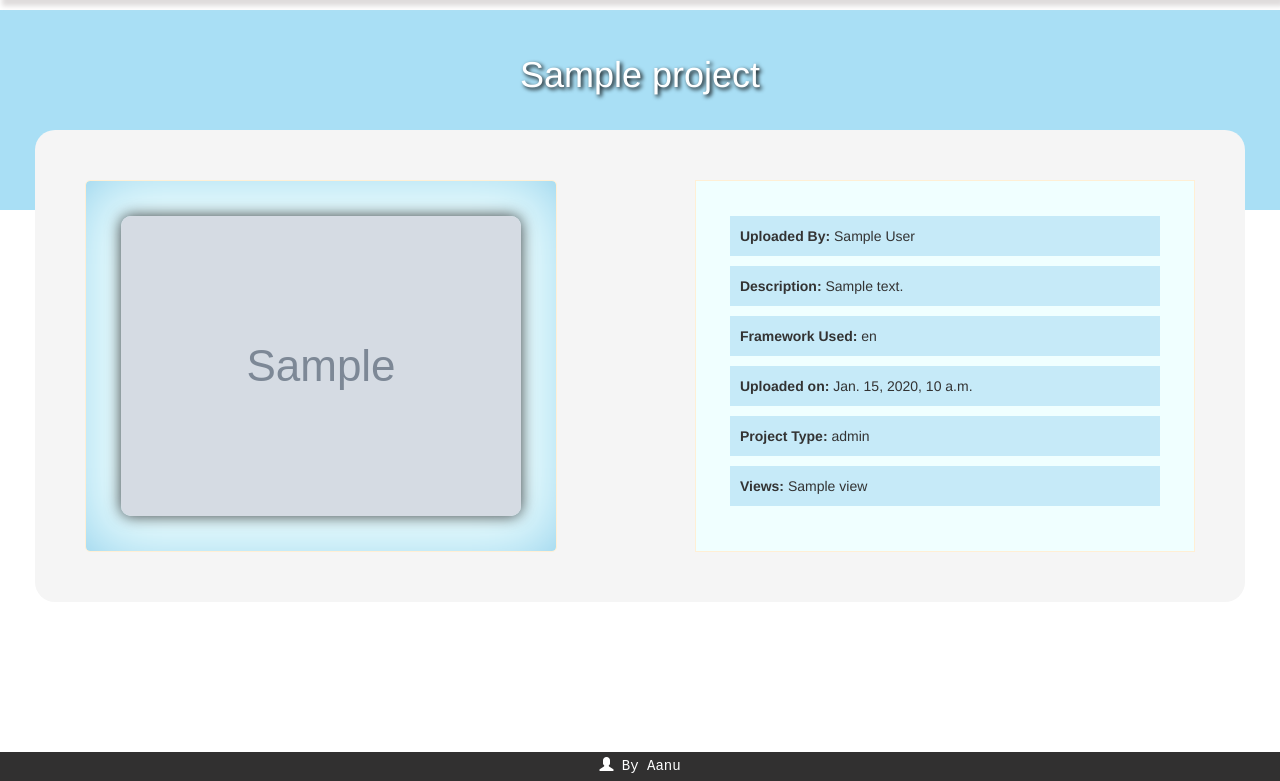
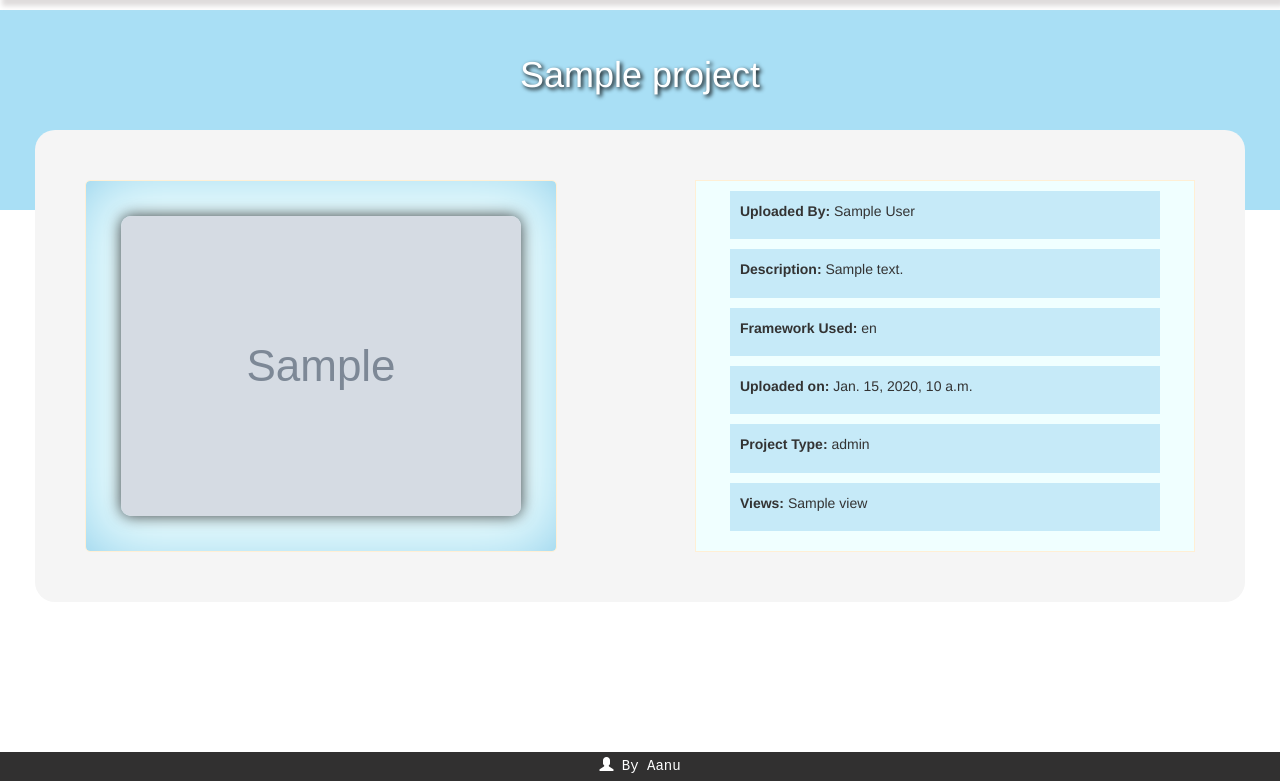
Before and after one commit to aanu1143/BuildWithX, a Django app: template templates/project_detail.html in a window 1280 px wide. Shown: the part 70-851 px from the top of the page. Run offline with Django 3.2, Linux system fonts and the light colour scheme; the template is opened without the code that fills it: most values are stand-ins (such as "Sample title", 1, 10 or a date in 2020); grey boxes marked "Sample" are stand-in pictures; some libraries are stand-ins or nearby versions.

Commit message:
project detail

```diff
--- a/static/css/base.css
+++ b/static/css/base.css
@@ -667,7 +667,8 @@ div.createbtn {
 
 .detailcont p {
     width: 90%;
-    height: 40px;
+    height: 100%;
+    max-height: 50px;
     padding: 10px;
     background-color: rgb(198, 234, 248);
 }
```
